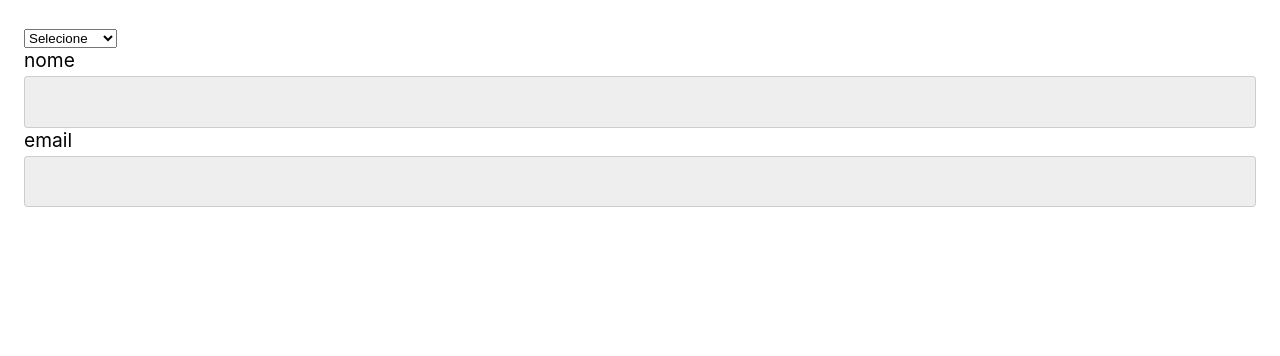
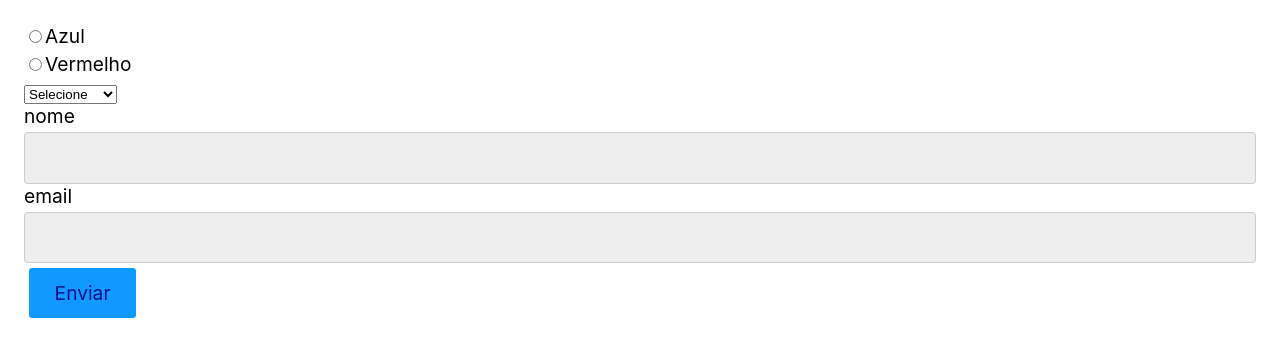
Before and after one commit to BlackCrown/Aprendendo, a React (Vite) app: page / in a window 1280 px wide. Shown: the top 356 px of the page. Built offline with nearby package versions, Linux system fonts and the light colour scheme.

Commit message:
Radio component feito e funcionando

```diff
--- a/src/App.jsx
+++ b/src/App.jsx
@@ -1,21 +1,28 @@
 import React from 'react';
 import Input from './Form/Input';
 import Select from './Form/Select';
+import Radio from './Form/Radio';
 
 const App = () => {
   const [nome, setNome] = React.useState('');
   const [email, setEmail] = React.useState('');
   const [value, setValue] = React.useState('');
+  const [cor, setCor] = React.useState('');
 
   return (
     <>
+      <Radio options={['Azul', 'Vermelho']} value={cor} setValue={setCor} />
+
       <Select
         options={['smartphone', 'notebook']}
         value={value}
         setValue={setValue}
       />
+
       <Input id="nome" label="nome" value={nome} setValue={setNome} required />
       <Input id="email" label="Email" value={email} setValue={setEmail} />
+
+      <button>Enviar</button>
     </>
   );
 };
--- /dev/null
+++ b/src/Form/Radio.jsx
@@ -0,0 +1,21 @@
+import React from 'react';
+
+const Radio = ({ options, value, setValue }) => {
+  return (
+    <>
+      {options.map((option) => (
+        <label key={option}>
+          <input
+            type="radio"
+            value={option}
+            checked={value === option}
+            onChange={({ target }) => setValue(target.value)}
+          />
+          {option}
+        </label>
+      ))}
+    </>
+  );
+};
+
+export default Radio;
--- a/src/Form/Select.jsx
+++ b/src/Form/Select.jsx
@@ -1,8 +1,12 @@
 import React from 'react';
 
-const Select = ({ options, value, setValue }) => {
+const Select = ({ options, value, setValue, ...props }) => {
   return (
-    <select value={value} onChange={({ target }) => setValue(target.value)}>
+    <select
+      value={value}
+      onChange={({ target }) => setValue(target.value)}
+      {...props}
+    >
       <option value="" disabled>
         Selecione
       </option>
```
